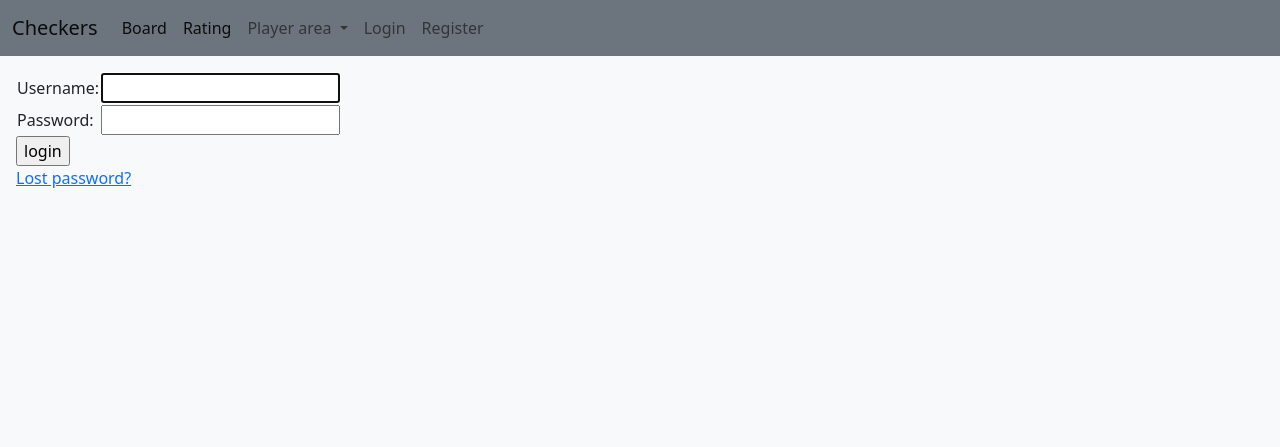
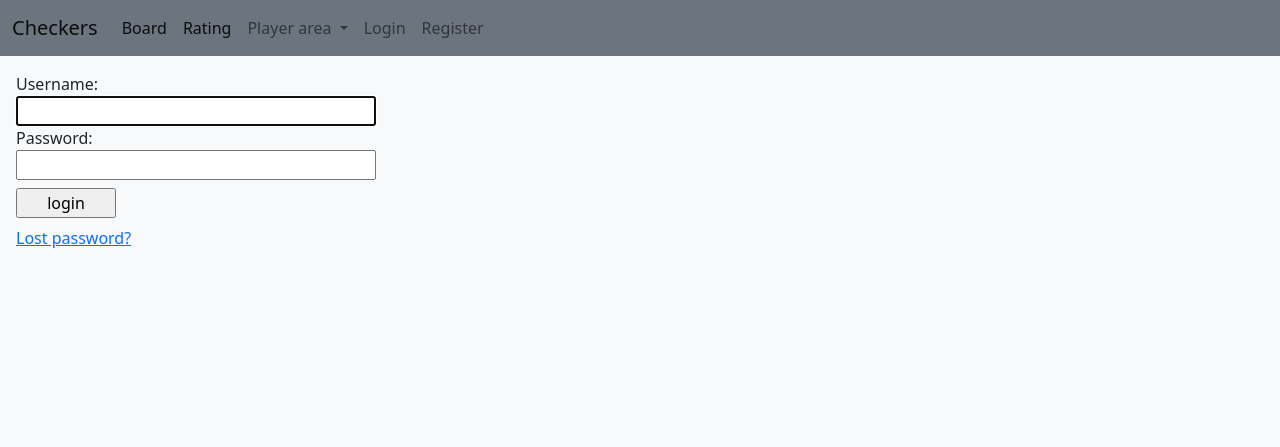
Before and after one commit to victor-nuzhniy/checkers, a Django app: page /accounts/login/ in a window 1280 px wide. Shown: the top 447 px of the page. Run offline with Django 4.2, Linux system fonts and the light colour scheme.

Commit message:
dev-new refactor login and register_form html

```diff
--- a/play/templates/play/registration/login.html
+++ b/play/templates/play/registration/login.html
@@ -16,20 +16,10 @@
         {% endif %}
     {% endif %}
 
-    <form method="post" action="{% url 'play:login' %}">
+    <form method="post" class="d-flex flex-column" style="max-width:360px" action="{% url 'play:login' %}">
     {% csrf_token %}
-    <table>
-    <tr>
-        <td>{{ form.username.label_tag }}</td>
-        <td>{{ form.username }}</td>
-    </tr>
-    <tr>
-        <td>{{ form.password.label_tag }}</td>
-        <td>{{ form.password }}</td>
-    </tr>
-    </table>
-
-    <input type="submit" value="login">
+    {{ form }}
+    <input class="my-2" type="submit" style="max-width:100px;" value="login">
     <input type="hidden" name="next" value="{{ next }}">
     </form>
 
--- a/play/templates/play/registration/register_form.html
+++ b/play/templates/play/registration/register_form.html
@@ -4,10 +4,10 @@
 {% block content %}
     <h2>Sign up</h2>
 
-    <form method="post">
+    <form class="d-flex flex-column" style="max-width:360px" method="post">
         {% csrf_token %}
-    {{ form }}
-        <button type="submit">Register</button>
+        {{ form }}
+        <button class="my-1" type="submit">Register</button>
     </form>
 
 {% endblock content %}
```
